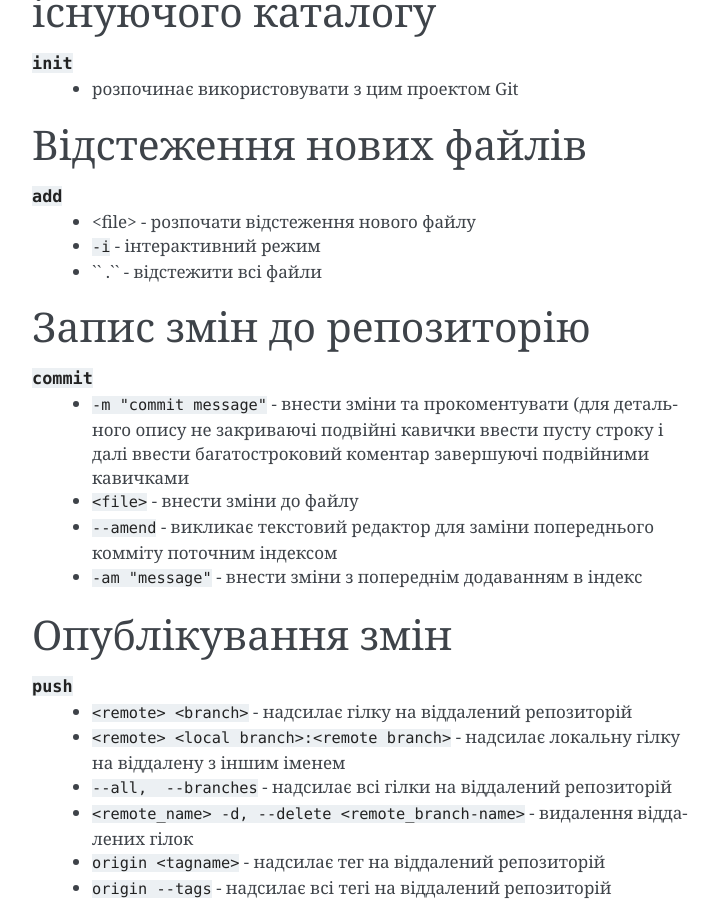
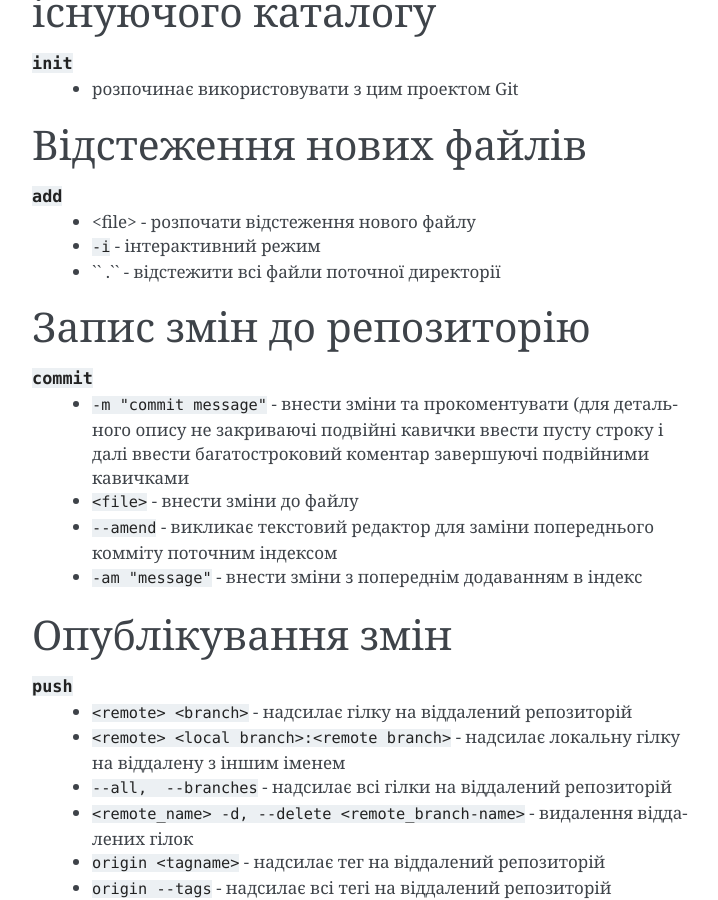
Before and after one commit to lsv62/Git, a Sphinx documentation site: the page built from source/git.rst, in a window 1280 px wide and 900 px high, scrolled down 1302 px. Shown: the whole window, without its empty margins (388-1106 px from the left). Built offline with Sphinx 7.4.7, drawn with Linux system fonts in a browser that asks for light colours.

Commit message:
git add patch

```diff
--- a/source/git.rst
+++ b/source/git.rst
@@ -69,7 +69,7 @@
     ``add``
         * <file> - розпочати відстеження нового файлу
         * ``-i`` - інтерактивний режим
-        * `` .`` - відстежити всі файли
+        * `` .`` - відстежити всі файли поточної директорії
 
 Запис змін до репозиторію
 -----------------------------------
```
